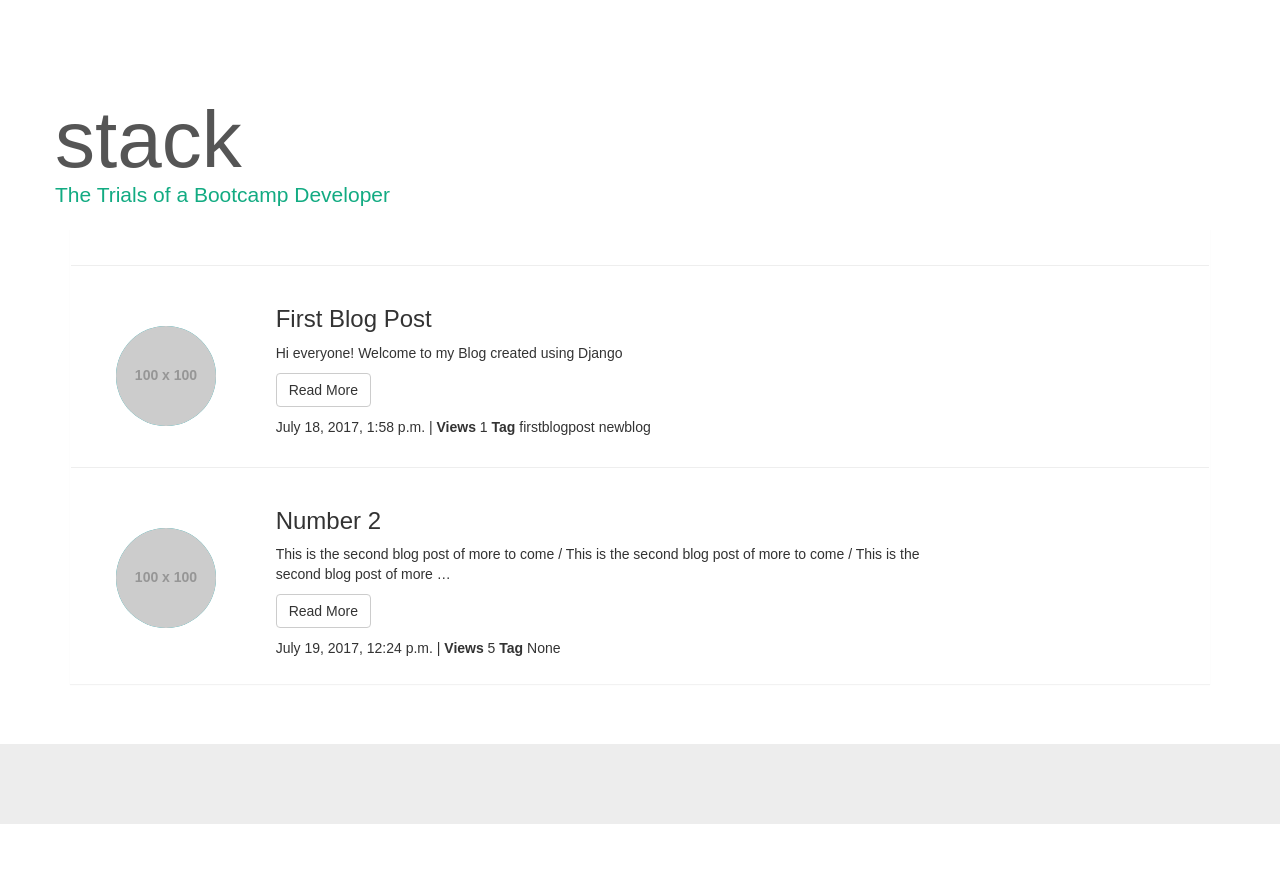
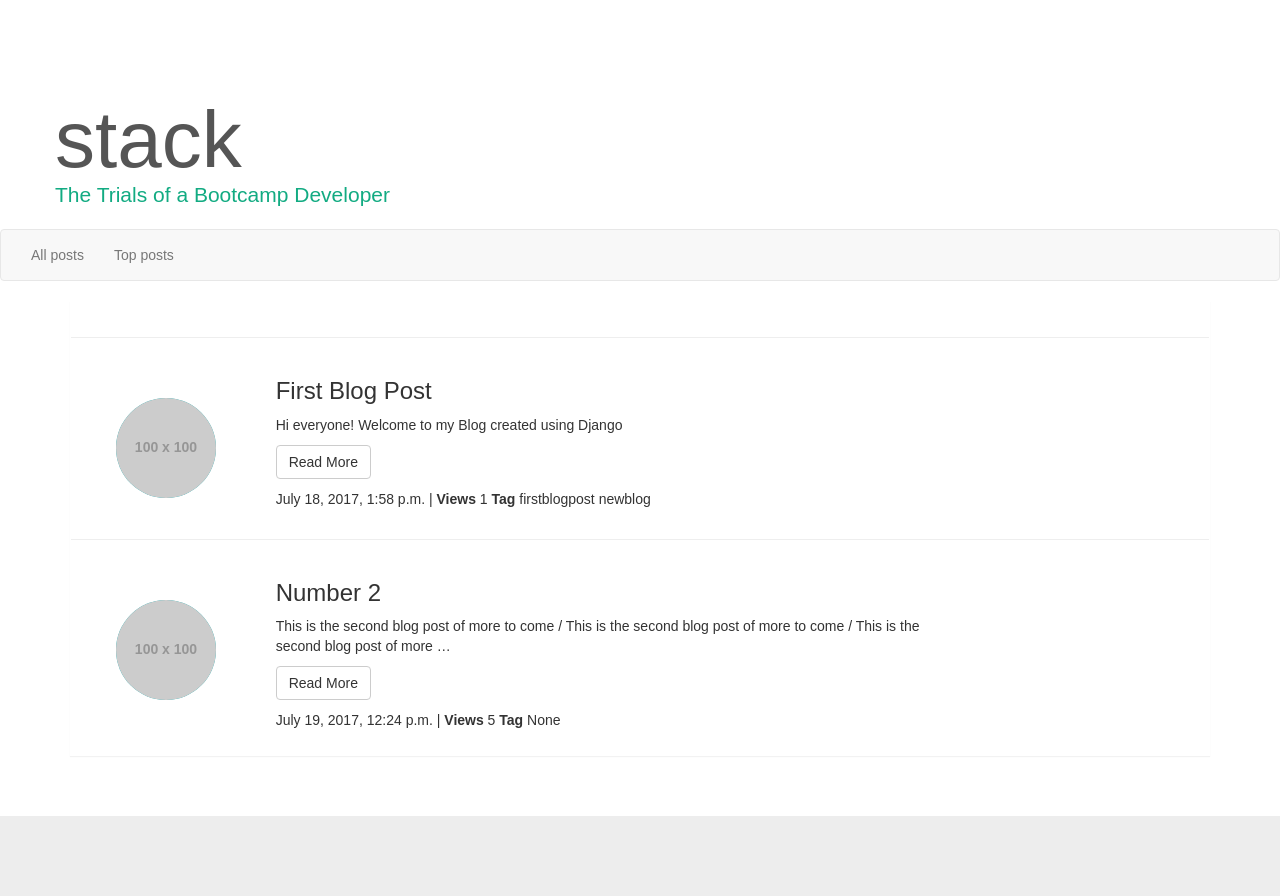
Before and after one commit to maisiec/stream3-lessons-and-challenges, a Django app: template 05-Django-Blog/blog_prj/Blog/templates/blogposts.html in a window 1280 px wide. Before the commit the page ends 824 px from the top, so only its background shows below. Run offline with Django 3.2, Linux system fonts and the light colour scheme; the template is opened without the code that fills it: values that come from a table or form of the project are taken from there, others are empty; data comes from the database, SQL or seed files in the repository; grey boxes labelled with a size stand in for pictures from a placeholder-image service; parts of the project's set-up code (start-up, migrations or seed data) failed here and were passed over; some libraries are stand-ins or nearby versions.

Commit message:
added navigation to base template

```diff
--- a/05-Django-Blog/blog_prj/templates/base.html
+++ b/05-Django-Blog/blog_prj/templates/base.html
@@ -16,6 +16,14 @@
         </div>
     </div>
 </div>
+<nav class="navbar navbar-default">
+  <div class="container-fluid">
+    <ul class="nav navbar-nav">
+        <li><a href="/blog/">All posts</a></li>
+        <li><a href="/blog/top">Top posts</a></li>
+    </ul>
+  </div>
+</nav>
 <div class="container">
     <div class="row">
         <div class="col-md-12">
```
